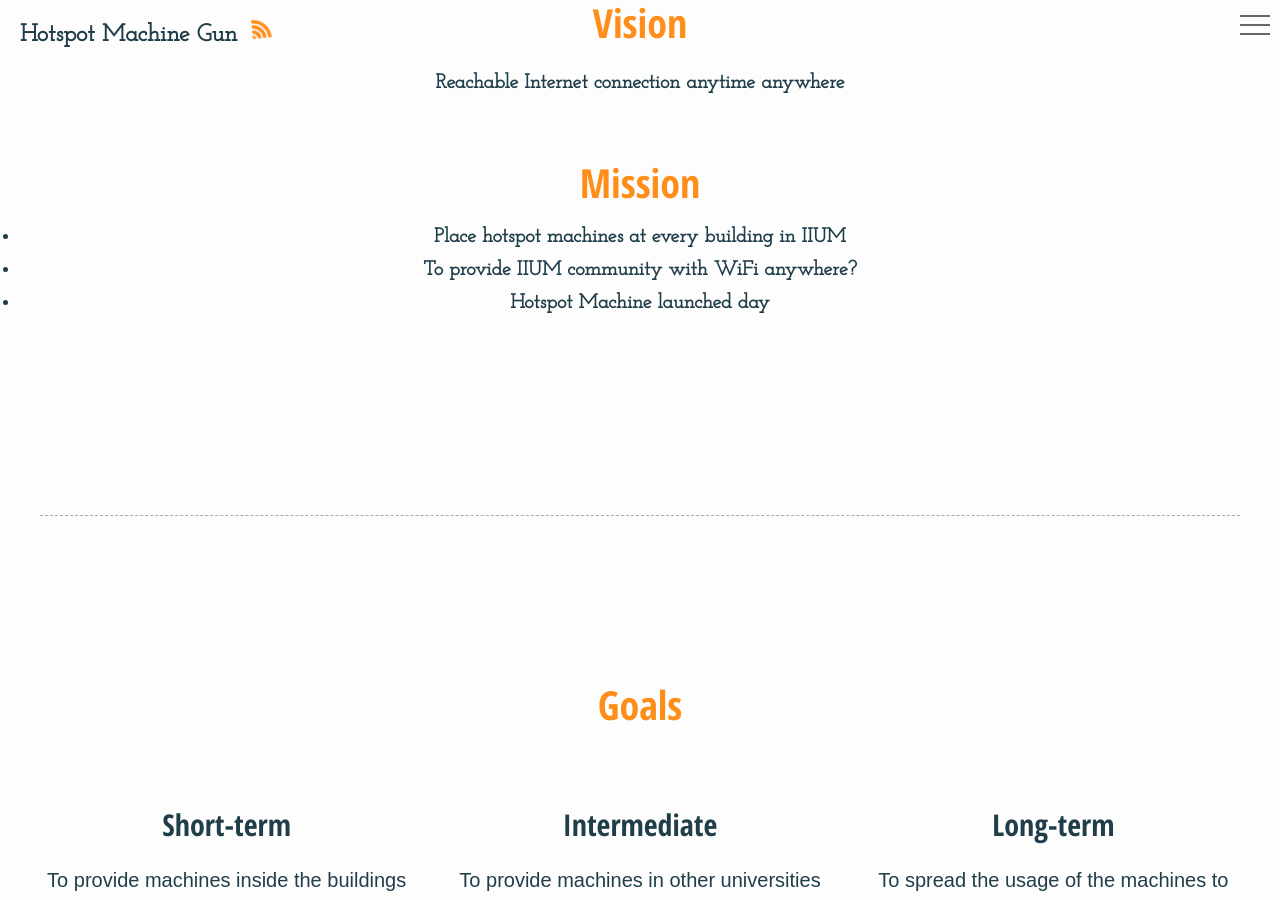
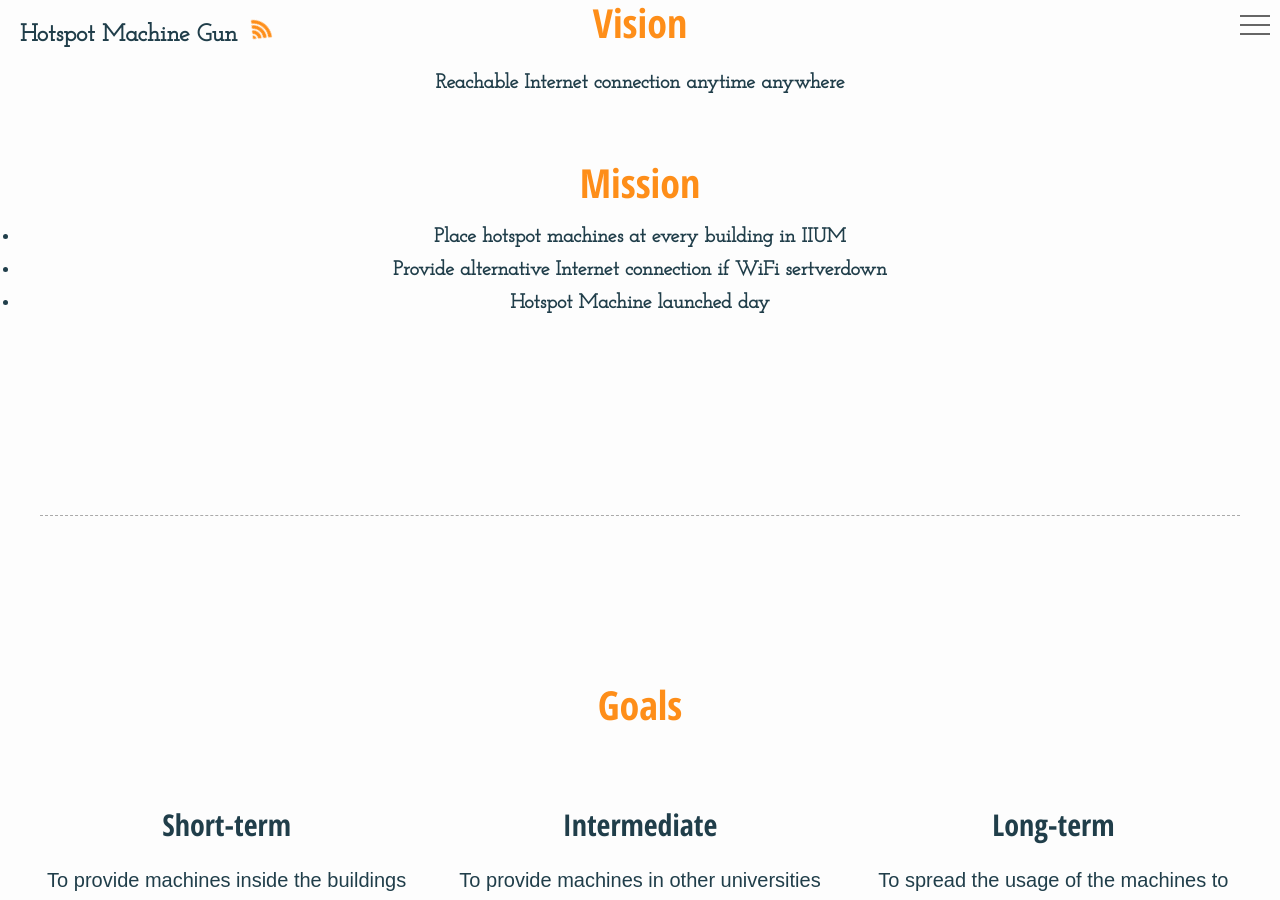
Before and after one commit to syahmifauzi/info1501, a Jekyll site: the page built from index.html, in a window 1280 px wide and 900 px high, scrolled down 956 px. Built offline with Jekyll 4.4.1, drawn with Linux system fonts in a browser that asks for light colours; nearby versions of some CDN libraries; library files that are not in the unit come from our copies.

Commit message:
change mission

```diff
--- a/_includes/vismis.html
+++ b/_includes/vismis.html
@@ -8,7 +8,7 @@
         <p>
             <ul>
                 <li>Place hotspot machines at every building in IIUM</li>
-                <li>To provide IIUM community with WiFi anywhere?</li>
+                <li>Provide alternative Internet connection if WiFi sertverdown</li>
                 <li>Hotspot Machine launched day</li>
             </ul>
         </p>
--- a/_pugfiles/vismis.pug
+++ b/_pugfiles/vismis.pug
@@ -7,5 +7,5 @@
         p
             ul
                 li Place hotspot machines at every building in IIUM
-                li To provide IIUM community with WiFi anywhere?
+                li Provide alternative Internet connection if WiFi sertverdown
                 li Hotspot Machine launched day
```
